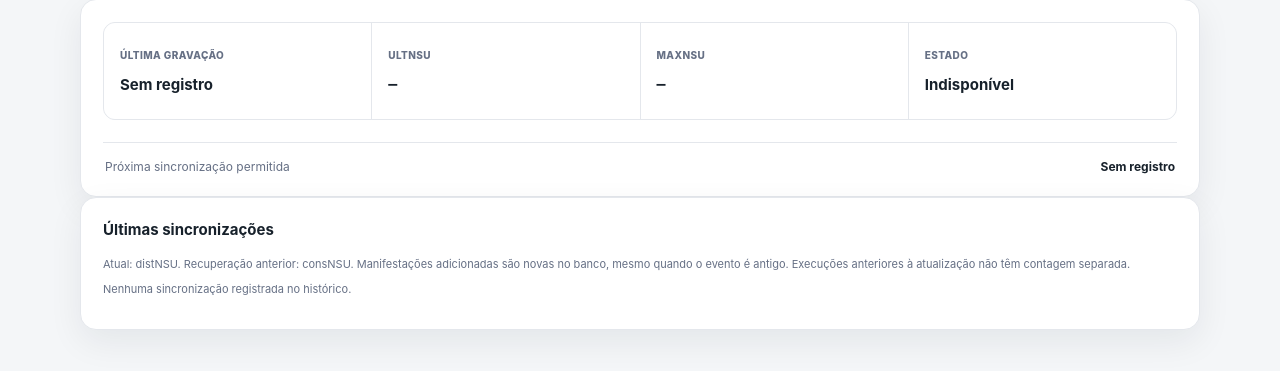
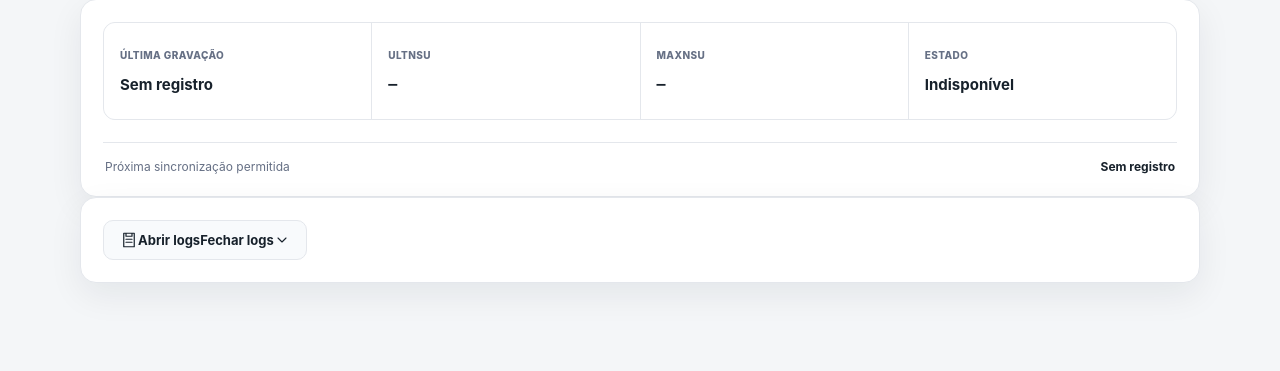
Before and after one commit to MagroNego/ConsultaManifestacao_DFE, a FastAPI app: page /status in a window 1280 px wide. Shown: the part 176-547 px from the top of the page. Run offline with FastAPI, Linux system fonts and the light colour scheme.

Commit message:
Recolher logs de sincronização e recuperação

```diff
--- a/nfe_consulta/web/templates/status.html
+++ b/nfe_consulta/web/templates/status.html
@@ -64,16 +64,6 @@
     {{ status_web.pause_reason }}
   </div>
   {% endif %}
-  {% if status_web.recovery_received or status_web.recovery_unavailable %}
-  <div class="alert compact">Recuperação de intervalos: {{ status_web.recovery_received }} documento(s) recebido(s) · {{ status_web.recovery_unavailable }} NSU(s) sem documento disponível. A conferência cobre os intervalos registrados pelo app.</div>
-  {% endif %}
-  {% for inicio, fim, recebidos, total in status_web.recovery_intervals %}
-  <div class="alert compact">
-    <strong>NSU {{ inicio }} a {{ fim }}</strong> · {{ recebidos }} de {{ total }} documentos recebidos
-    · {% if recebidos == total %}Intervalo recuperado{% elif status_web.recovery_pending %}Em recuperação{% else %}Pendências não resolvidas{% endif %}
-    <progress value="{{ recebidos }}" max="{{ total }}" style="display:block;width:100%;margin-top:8px" aria-label="Progresso do intervalo NSU {{ inicio }} a {{ fim }}">{{ recebidos }} de {{ total }}</progress>
-  </div>
-  {% endfor %}
   {% for local, remoto, retomado in status_web.nsu_gaps %}
   <div class="alert compact">
     Divergência de NSU: banco {{ local }} · SEFAZ {{ remoto }}.
@@ -89,8 +79,32 @@
   <div class="alert compact">{{ status_web.pending_responses }} resposta(s) da SEFAZ preservada(s) no banco aguardam processamento. O app tentará recuperá-las antes de uma nova consulta.</div>
   {% endif %}
 </section>
-<section class="card status-summary">
-  <div class="card-title"><h2>Últimas sincronizações</h2></div>
+<details class="card status-summary sync-logs">
+  <summary class="button secondary sync-logs-toggle">
+    <svg viewBox="0 0 24 24" width="18" height="18" fill="none" stroke="currentColor" stroke-width="1.6" stroke-linecap="round" stroke-linejoin="round" aria-hidden="true"><path d="M8 3H5v18h14V3h-3M8 3h8v4H8zM8 11h8M8 15h8"/></svg>
+    <span class="sync-logs-open-label">Abrir logs</span>
+    <span class="sync-logs-close-label">Fechar logs</span>
+    <svg class="sync-logs-chevron" viewBox="0 0 24 24" width="16" height="16" fill="none" stroke="currentColor" stroke-width="1.6" stroke-linecap="round" stroke-linejoin="round" aria-hidden="true"><path d="m6 9 6 6 6-6"/></svg>
+  </summary>
+  <div class="sync-logs-content">
+  <section class="sync-logs-recovery" aria-labelledby="recovery-heading">
+    <div class="card-title"><h2 id="recovery-heading">Recuperação de documentos</h2></div>
+  {% if status_web.recovery_received or status_web.recovery_unavailable %}
+  <div class="alert compact">Recuperação de intervalos: {{ status_web.recovery_received }} documento(s) recebido(s) · {{ status_web.recovery_unavailable }} NSU(s) sem documento disponível. A conferência cobre os intervalos registrados pelo app.</div>
+  {% endif %}
+  {% for inicio, fim, recebidos, total in status_web.recovery_intervals %}
+  <div class="alert compact">
+    <strong>NSU {{ inicio }} a {{ fim }}</strong> · {{ recebidos }} de {{ total }} documentos recebidos
+    · {% if recebidos == total %}Intervalo recuperado{% elif status_web.recovery_pending %}Em recuperação{% else %}Pendências não resolvidas{% endif %}
+    <progress value="{{ recebidos }}" max="{{ total }}" style="display:block;width:100%;margin-top:8px" aria-label="Progresso do intervalo NSU {{ inicio }} a {{ fim }}">{{ recebidos }} de {{ total }}</progress>
+  </div>
+  {% endfor %}
+  {% if not status_web.recovery_intervals and not status_web.recovery_received and not status_web.recovery_unavailable %}
+    <p class="muted">Nenhuma recuperação de intervalos registrada.</p>
+  {% endif %}
+  </section>
+  <section aria-labelledby="sync-history-heading">
+  <div class="card-title"><h2 id="sync-history-heading">Últimas sincronizações</h2></div>
   <p class="muted">Atual: distNSU. Recuperação anterior: consNSU. Manifestações adicionadas são novas no banco, mesmo quando o evento é antigo. Execuções anteriores à atualização não têm contagem separada.</p>
   {% if sync_history %}
   <div class="table-wrap">
@@ -112,4 +126,6 @@
   </div>
   {% else %}<p class="muted">Nenhuma sincronização registrada no histórico.</p>{% endif %}
 </section>
+  </div>
+</details>
 {% endblock %}
```
